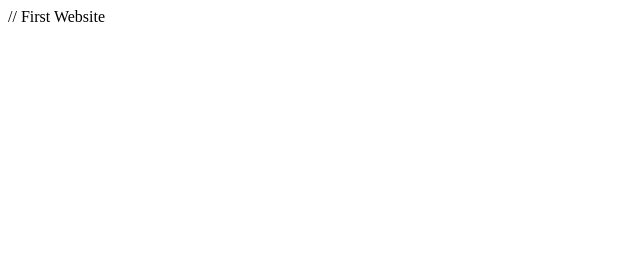
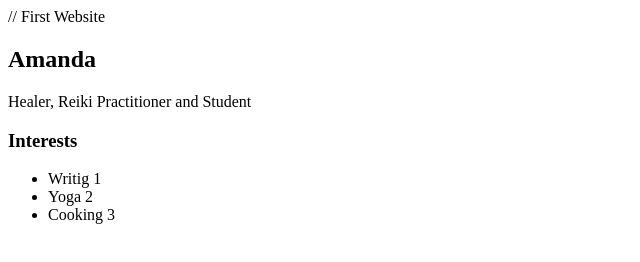
Before and after one commit to AmandaEm/Amanda-Smith.github.io, a plain HTML site: page index.html in a window 1280 px wide. Shown: the whole page, without its empty margins (0-640 px from the left). Drawn offline with Linux system fonts and the light colour scheme.

Commit message:
index.html

```diff
--- a/index.html
+++ b/index.html
@@ -12,7 +12,22 @@
             </nav>
 
             <main>
+                <div class="sidebar">
 
+                </div>
+
+                <div class="content">
+                    <h2>Amanda </h2>
+                    <p>Healer, Reiki Practitioner and Student </p>
+                    <div id="interests">
+                        <h3>Interests</h3>
+                        <ul>
+                            <li>Writig 1</li>
+                            <li>Yoga 2</li>
+                            <li>Cooking 3</li>
+                        </ul>
+                    </div>
+                </div>
             </main>
         </div>
     </body>
```
